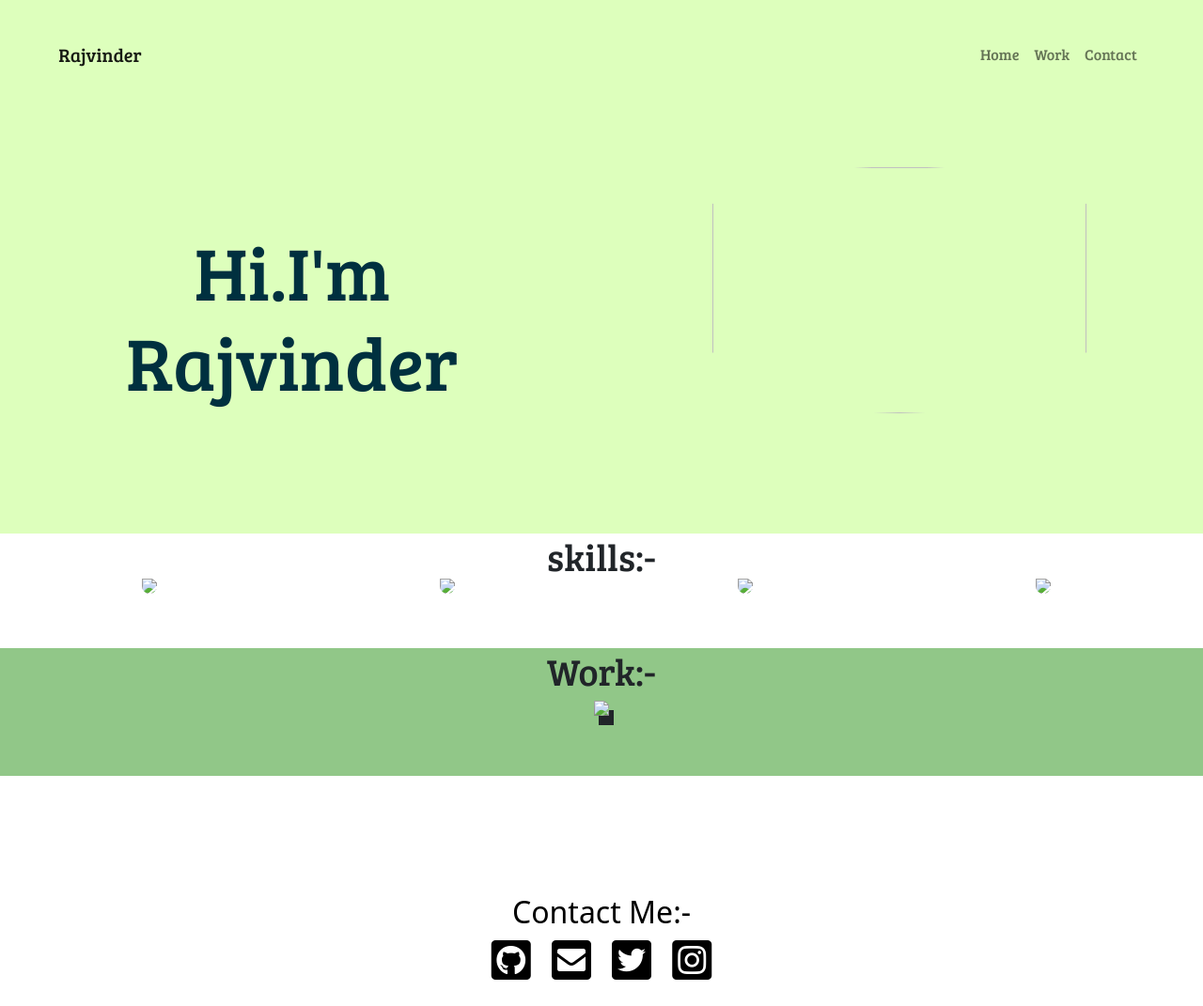
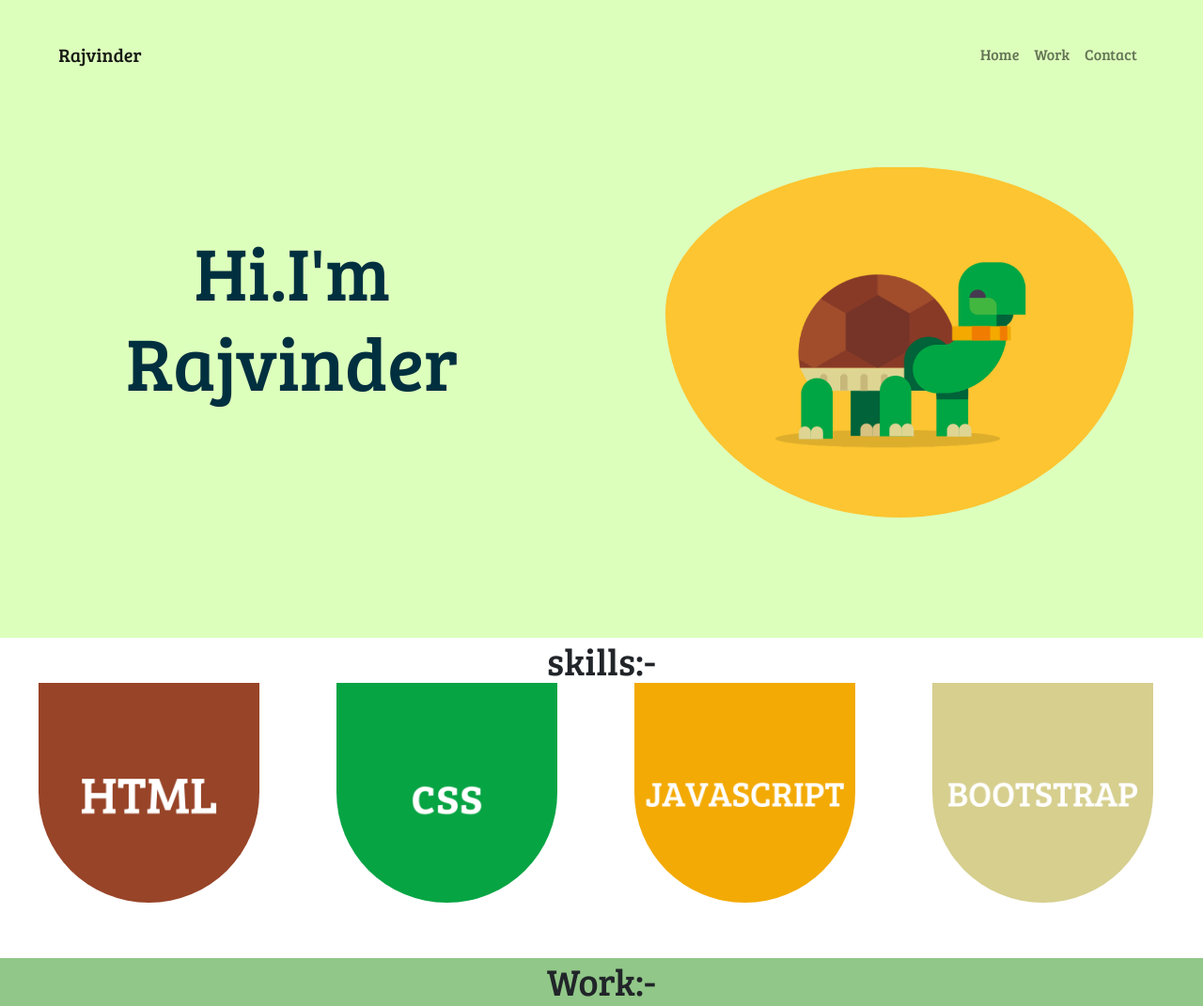
Before and after one commit to rajvinder21/raj, a plain HTML site: page index.html in a window 1280 px wide. Shown: the top 1071 px of the page at 94% size. Before the commit the page ends 1046 px from the top, so only its background shows below. Drawn offline with nearby package versions, Linux system fonts and the light colour scheme; files whose address does not match are found by name.

Commit message:
once again complete

```diff
--- a/index.html
+++ b/index.html
@@ -65,7 +65,7 @@
                   </div>
 
               <div class="col-lg-6">
-            <img class="title-image" src="images1/turtal.gif" onContextMenu="return false;">
+            <img class="title-image" src="turtal.gif" onContextMenu="return false;">
            </div>
 
           </div>
@@ -79,10 +79,10 @@
         <h1 class="skill-heading">skills:-</h1>
         <div class="row">
 
- <div class="skill-div col-lg-3 col-md-6 col-sm-6 col-xs-6"> <img class="skill-img" src="images1/brownhtml.png" onContextMenu="return false;"></div>
- <div class="skill-div col-lg-3 col-md-6 col-sm-6 col-xs-6"><img class="skill-img" src="images1/greencss.png" onContextMenu="return false;"></div>
-    <div class="skill-div col-lg-3 col-md-6 col-sm-6 col-xs-6">  <img class="skill-img" src="images1/javayellow.png" onContextMenu="return false;"></div>
-        <div class="skill-div col-lg-3 col-md-6 col-sm-6 col-xs-6"> <img class="skill-img" src="images1/bootstrap.png" onContextMenu="return false;"></div>
+ <div class="skill-div col-lg-3 col-md-6 col-sm-6 col-xs-6"> <img class="skill-img" src="brownhtml.png" onContextMenu="return false;"></div>
+ <div class="skill-div col-lg-3 col-md-6 col-sm-6 col-xs-6"><img class="skill-img" src="greencss.png" onContextMenu="return false;"></div>
+    <div class="skill-div col-lg-3 col-md-6 col-sm-6 col-xs-6">  <img class="skill-img" src="javayellow.png" onContextMenu="return false;"></div>
+        <div class="skill-div col-lg-3 col-md-6 col-sm-6 col-xs-6"> <img class="skill-img" src="bootstrap.png" onContextMenu="return false;"></div>
     </div>
     </div>
 </section>
@@ -90,7 +90,7 @@
 <section id="work">
     <div class="">
     <h1 class="work-heading">Work:-</h1>
-    <img class="work-img img-fluid " src="images1/house.gif"  onContextMenu="return false;">
+    <img class="work-img img-fluid " src="house.gif"  onContextMenu="return false;">
     </div>
 </section>
 
```
